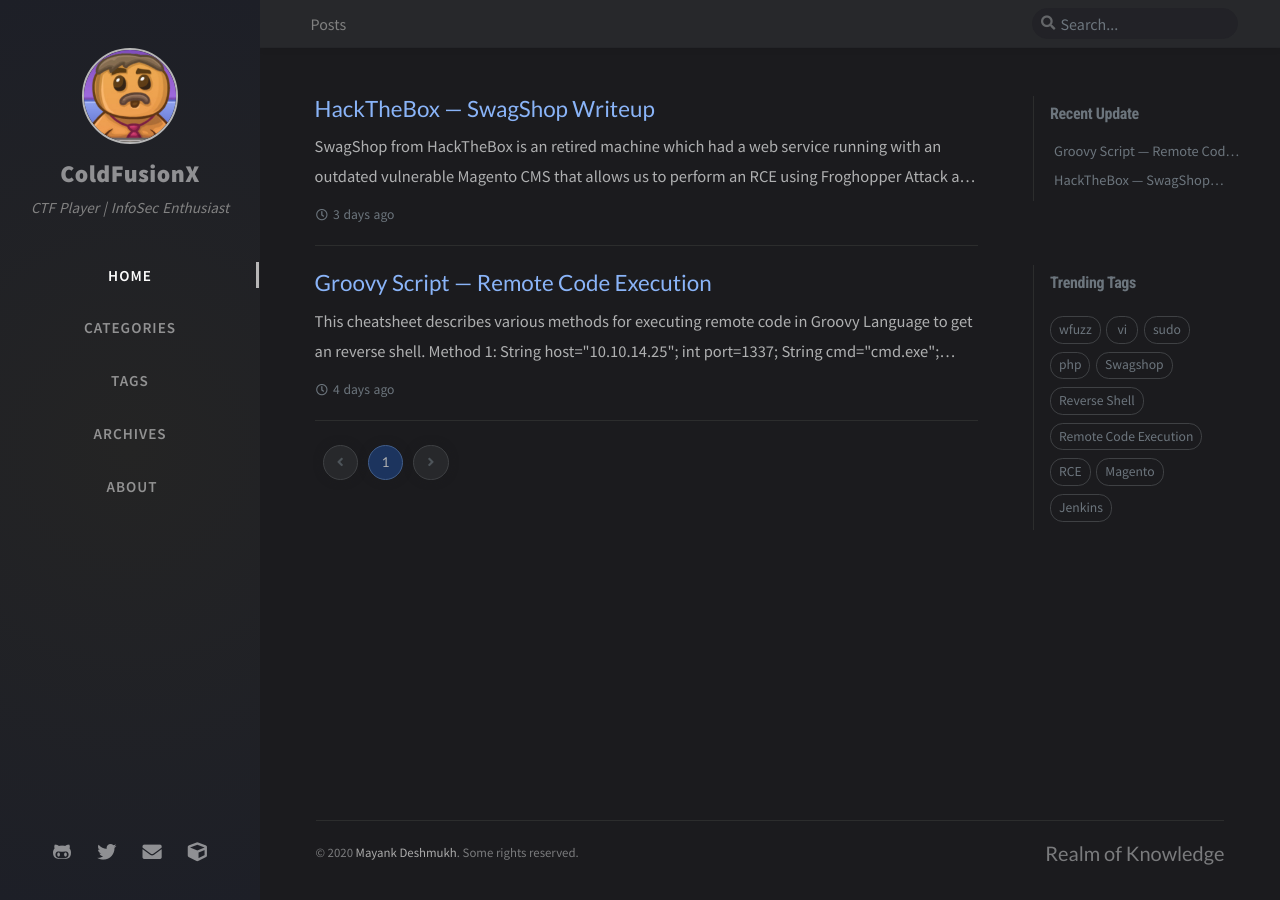
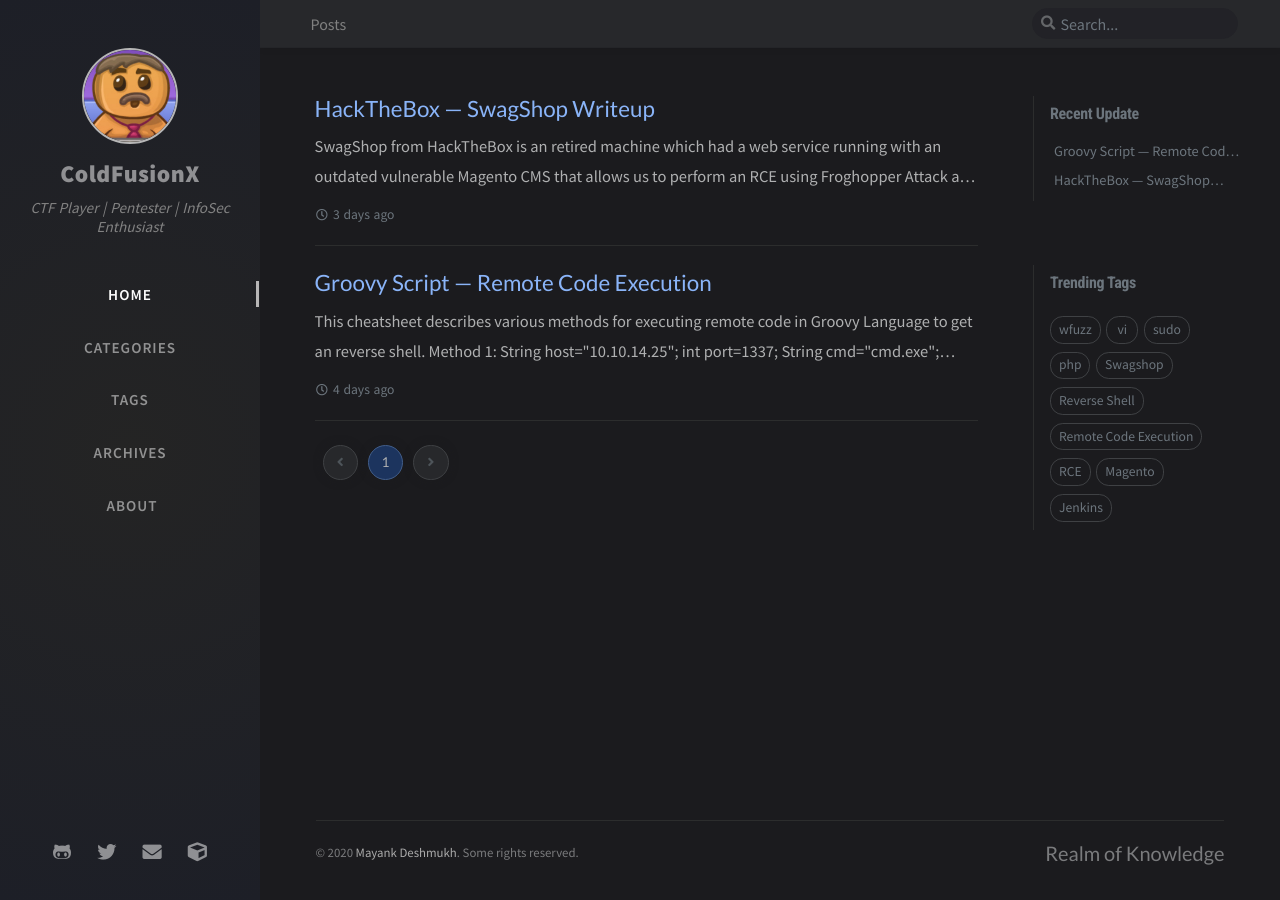
Before and after one commit to ColdFusionX/ColdFusionX.github.io, a Jekyll site: the page built from index.html, in a window 1280 px wide. Built offline with Jekyll 4.4.1, drawn with Linux system fonts in a browser that asks for light colours; nearby versions of some CDN libraries; the list of posts is cut into pages by our own code; comment, search, counter and statistics services are not loaded.

Commit message:
Update _config.yml

```diff
--- a/_config.yml
+++ b/_config.yml
@@ -10,7 +10,7 @@
 
 title: ColdFusionX                          # the main title
 
-tagline: CTF Player | InfoSec Enthusiast # it will display as the sub-title
+tagline: CTF Player | Pentester | InfoSec Enthusiast # it will display as the sub-title
 
 description: >-                        # used by seo meta and the atom feed
   Realm of Knowledge
```
